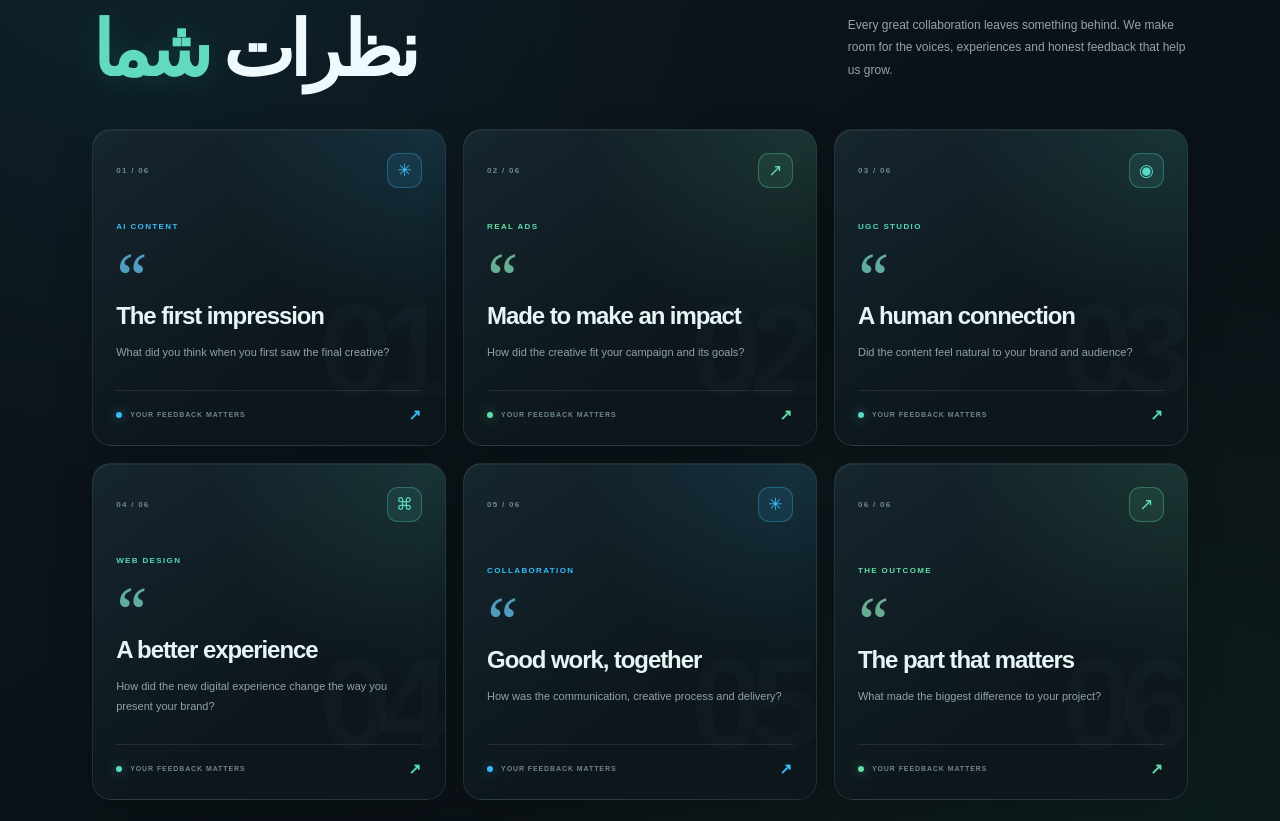
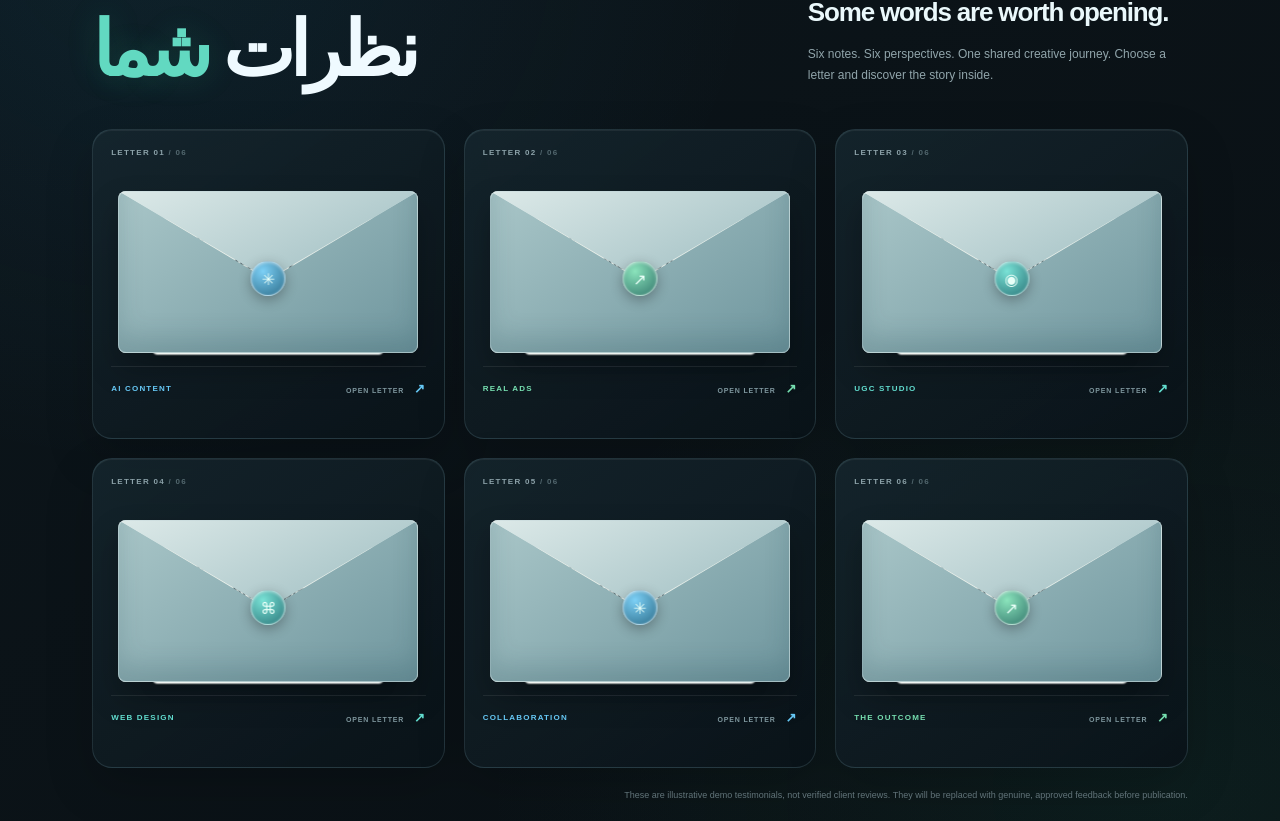
Before and after one commit to MohammadMatinMahdavi/orange, a Next.js app: page / in a window 1280 px wide. Shown: the part 5918-6739 px from the top of the page. Built offline with nearby package versions, Linux system fonts and the light colour scheme.

Commit message:
Build interactive testimonial letters with demo stories

```diff
--- a/components/sections/TestimonialSection.jsx
+++ b/components/sections/TestimonialSection.jsx
@@ -1,98 +1,169 @@
 "use client";
 
-const feedbackCards = [
+import { useState } from "react";
+
+const letters = [
   {
     number: "01",
     service: "AI CONTENT",
-    title: "The first impression",
-    prompt: "What did you think when you first saw the final creative?",
+    title: "A completely new perspective",
+    quote: "Orange took a rough idea and turned it into a visual world that felt unmistakably like our brand. The speed was impressive, but the attention to detail made the real difference.",
+    name: "Maya Bennett",
+    role: "Brand Director · Northstar Studio",
+    initials: "MB",
     accent: "blue",
-    icon: "✳",
+    mark: "✳",
   },
   {
     number: "02",
     service: "REAL ADS",
-    title: "Made to make an impact",
-    prompt: "How did the creative fit your campaign and its goals?",
+    title: "Creative that gets noticed",
+    quote: "The team understood what we needed our ads to do. The concepts felt fresh, the message was clear, and we finally had creative variations that gave our campaign room to grow.",
+    name: "Ethan Cole",
+    role: "Founder · Form & Field",
+    initials: "EC",
     accent: "green",
-    icon: "↗",
+    mark: "↗",
   },
   {
     number: "03",
     service: "UGC STUDIO",
-    title: "A human connection",
-    prompt: "Did the content feel natural to your brand and audience?",
+    title: "It felt genuinely human",
+    quote: "We wanted content that sounded like a real recommendation, not another polished advert. Orange found that balance and gave us a collection that felt natural from the first frame.",
+    name: "Sofia Rivera",
+    role: "Marketing Lead · Sunday Supply",
+    initials: "SR",
     accent: "teal",
-    icon: "◉",
+    mark: "◉",
   },
   {
     number: "04",
     service: "WEB DESIGN",
-    title: "A better experience",
-    prompt: "How did the new digital experience change the way you present your brand?",
+    title: "Our best first impression",
+    quote: "The new website finally tells our story the way we always imagined. Every detail feels considered, the experience is effortless, and the whole brand feels more confident online.",
+    name: "Oliver Hayes",
+    role: "Co-founder · Atelier One",
+    initials: "OH",
     accent: "teal",
-    icon: "⌘",
+    mark: "⌘",
   },
   {
     number: "05",
     service: "COLLABORATION",
-    title: "Good work, together",
-    prompt: "How was the communication, creative process and delivery?",
+    title: "A team that gets it",
+    quote: "From the first conversation to the final delivery, the process felt thoughtful and collaborative. They listened, brought ideas of their own, and made every round feel like progress.",
+    name: "Amelia Brooks",
+    role: "Creative Director · Common Ground",
+    initials: "AB",
     accent: "blue",
-    icon: "✳",
+    mark: "✳",
   },
   {
     number: "06",
     service: "THE OUTCOME",
-    title: "The part that matters",
-    prompt: "What made the biggest difference to your project?",
+    title: "More than we expected",
+    quote: "What stood out most was how everything came together. The work gave us a clearer story, a stronger presence, and the confidence to take our next step.",
+    name: "Noah Williams",
+    role: "Owner · The Good Habit",
+    initials: "NW",
     accent: "green",
-    icon: "↗",
+    mark: "↗",
   },
 ];
 
 export default function TestimonialSection() {
+  const [openLetter, setOpenLetter] = useState(null);
+
+  const toggleLetter = (number) => {
+    setOpenLetter((current) => (current === number ? null : number));
+  };
+
   return (
     <section className="testimonial-section feedback-section" id="testimonials">
       <div className="feedback-heading">
         <div>
-          <div className="eyebrow"><span>06</span> / WHAT YOU SAY</div>
+          <div className="eyebrow"><span>06</span> / WORDS THAT MATTER</div>
           <h2>نظرات <span>شما</span></h2>
         </div>
+        <div className="feedback-intro-copy">
+          <p className="feedback-headline">Some words are worth opening.</p>
           <p>
-          Every great collaboration leaves something behind. We make room for
-          the voices, experiences and honest feedback that help us grow.
+            Six notes. Six perspectives. One shared creative journey.
+            Choose a letter and discover the story inside.
           </p>
         </div>
+      </div>
 
-      <div className="feedback-grid">
-        {feedbackCards.map((card) => (
+      <div className="letter-grid">
+        {letters.map((letter) => {
+          const isOpen = openLetter === letter.number;
+
+          return (
             <article
-            className={`feedback-card feedback-card-${card.accent}`}
-            key={card.number}
+              className={`letter-card letter-card-${letter.accent}${isOpen ? " is-open" : ""}`}
+              key={letter.number}
             >
-            <div className="feedback-card-top">
-              <span className="feedback-number">{card.number} / 06</span>
-              <span className="feedback-icon" aria-hidden="true">{card.icon}</span>
+              <span className="letter-index">
+                LETTER {letter.number} <i>/ 06</i>
+              </span>
+
+              <button
+                className="letter-trigger"
+                type="button"
+                aria-expanded={isOpen}
+                aria-controls={`letter-reveal-${letter.number}`}
+                aria-label={`${isOpen ? "Close" : "Open"} letter ${letter.number}: ${letter.service}`}
+                onClick={() => toggleLetter(letter.number)}
+              >
+                <span className="letter-envelope" aria-hidden="true">
+                  <span className="letter-envelope-back" />
+                  <span className="letter-paper">
+                    <span className="letter-paper-kicker">A NOTE FROM OUR JOURNEY</span>
+                    <span className="letter-paper-title">{letter.title}</span>
+                    <span className="letter-paper-lines"><i /><i /><i /></span>
+                    <span className="letter-paper-sign">WITH APPRECIATION</span>
+                  </span>
+                  <span className="letter-envelope-front" />
+                  <span className="letter-envelope-flap" />
+                  <span className="letter-seal">{letter.mark}</span>
+                  <span className="letter-envelope-glint" />
+                </span>
+
+                <span className="letter-card-meta">
+                  <span className="letter-service">{letter.service}</span>
+                  <span className="letter-open-hint">
+                    {isOpen ? "CLOSE LETTER" : "OPEN LETTER"} <b aria-hidden="true">{isOpen ? "−" : "↗"}</b>
+                  </span>
+                </span>
+              </button>
+
+              <div
+                className="letter-reveal"
+                id={`letter-reveal-${letter.number}`}
+                aria-hidden={!isOpen}
+              >
+                <div className="letter-reveal-inner">
+                  <span className="letter-reveal-label">A FEW WORDS FROM THE OTHER SIDE</span>
+                  <h3>{letter.title}</h3>
+                  <p className="letter-review-quote">“{letter.quote}”</p>
+                  <div className="letter-review-person">
+                    <span className="letter-review-avatar" aria-hidden="true">{letter.initials}</span>
+                    <span className="letter-review-byline">
+                      <b>{letter.name}</b>
+                      <i>{letter.role}</i>
+                    </span>
                   </div>
-            <div className="feedback-card-content">
-              <span className="feedback-service">{card.service}</span>
-              <div className="feedback-quote-mark" aria-hidden="true">“</div>
-              <h3>{card.title}</h3>
-              <p>{card.prompt}</p>
+                  <span className="letter-reveal-stamp">THANK YOU FOR TRUSTING ORANGE</span>
                 </div>
-            <div className="feedback-card-bottom">
-              <span className="feedback-status-dot" />
-              <span>YOUR FEEDBACK MATTERS</span>
-              <span className="feedback-card-arrow" aria-hidden="true">↗</span>
               </div>
-            <span className="feedback-card-watermark" aria-hidden="true">{card.number}</span>
             </article>
-        ))}
+          );
+        })}
       </div>
+
       <p className="feedback-disclaimer">
-        We only publish genuine client feedback with permission. These six cards
-        are designed slots, ready for verified testimonials.
+        These are illustrative demo testimonials, not verified client reviews.
+        They will be replaced with genuine, approved feedback before publication.
       </p>
     </section>
   );
```
Lines whose indentation alone changed are shown as unchanged.
